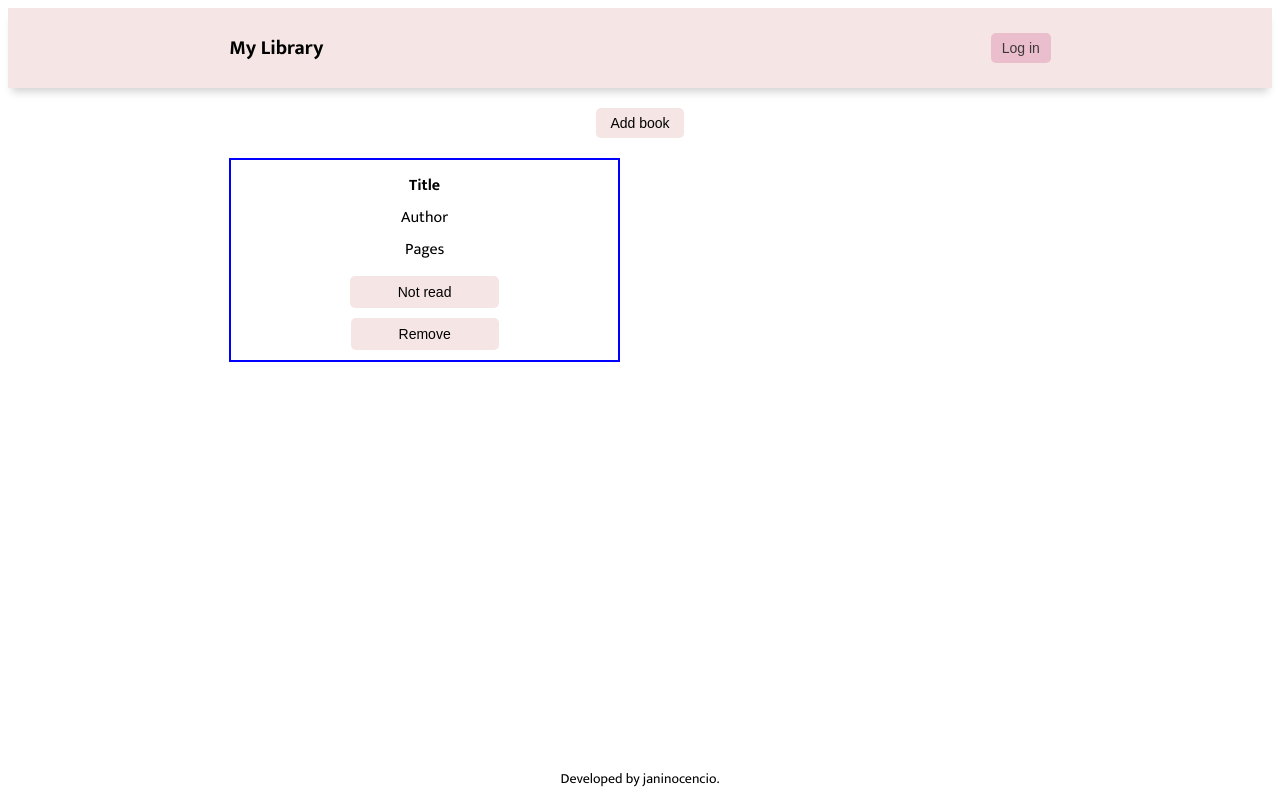
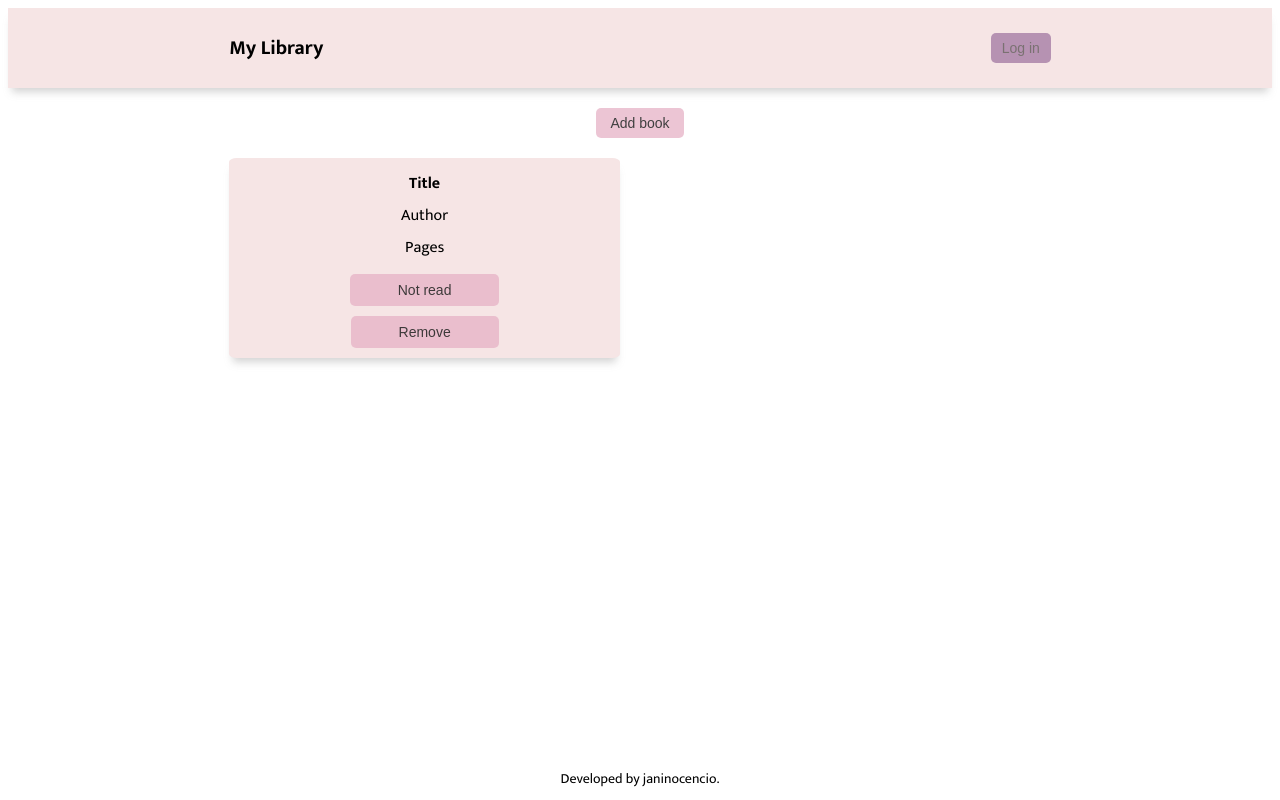
Before and after one commit to janinocencio/library, a plain HTML site: page index.html in a window 1280 px wide. In both pictures the pointer is over the button "Log in". Drawn offline with Linux system fonts and the light colour scheme.

Commit message:
Fix button styles and shadows

```diff
--- a/css/style.css
+++ b/css/style.css
@@ -45,11 +45,13 @@ header {
     width: 6rem;
     border-radius: 0.5rem;
     border: none;
+    background: var(--color-2);
+    opacity: 75%;
 }
 
 .header > a button:hover {
-    background: var(--color-2);
-    opacity: 75%;
+    background: var(--color-3);
+    opacity: 50%;
     transition: 0.2s ease;
     cursor: pointer;
 }
@@ -70,12 +72,13 @@ main > button {
     padding: 0.7rem 1.4rem;
     border-radius: 0.5rem;
     border: none;
-    background: var(--color-1)
+    background: var(--color-2);
+    opacity: 75%;
 }
 
 main > button:hover {
-    background: var(--color-2);
-    opacity: 75%;
+    background: var(--color-3);
+    opacity: 50%;
     transition: 0.2s ease;
     cursor: pointer;
 }
@@ -90,11 +93,13 @@ main > button:hover {
 }
 
 .book {
+    background: var(--color-1);
     display: flex;
     flex-direction: column;
     align-items: center;
-    border: 2px solid blue;
     padding: 1rem;
+    border-radius: 2%;
+    box-shadow: 0px 8px 8px -4px rgba(141, 141, 141, 0.39);
 }
 
 .book > * {
@@ -112,12 +117,13 @@ main > button:hover {
     margin-top: 1rem;
     border-radius: 0.5rem;
     border: none;
-    background: var(--color-1)
+    background: var(--color-2);
+    opacity: 75%;
 }
 
 .book > button:hover {
-    background: var(--color-2);
-    opacity: 75%;
+    background: var(--color-3);
+    opacity: 50%;
     transition: 0.2s ease;
     cursor: pointer;
 }
```
